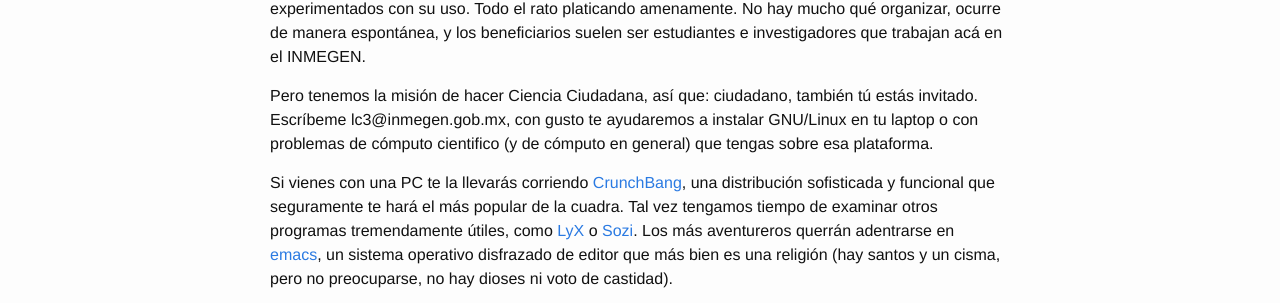
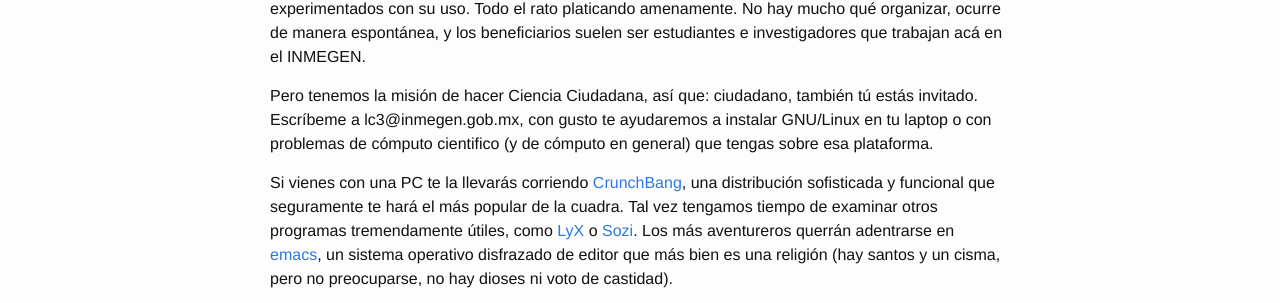
Before and after one commit to LC3-INMEGEN/LC3-INMEGEN.github.io, a Jekyll site: the page built from _posts/2015/2015-02-27-installfest_permanente.md, in a window 1280 px wide. Shown: the part 314-617 px from the top of the page. Built offline with Jekyll 4.4.1, drawn with Linux system fonts in a browser that asks for light colours; nearby versions of some CDN libraries.

```diff
--- a/_posts/2015/2015-02-27-installfest_permanente.md
+++ b/_posts/2015/2015-02-27-installfest_permanente.md
@@ -17,7 +17,7 @@ beneficiarios suelen ser estudiantes e investigadores que trabajan acá
 en el INMEGEN.
 
 Pero tenemos la misión de hacer Ciencia Ciudadana, así que: ciudadano,
-también tú estás invitado. Escríbeme lc3@inmegen.gob.mx,
+también tú estás invitado. Escríbeme a lc3@inmegen.gob.mx,
 con gusto te ayudaremos a instalar GNU/Linux en tu
 laptop o con problemas de cómputo cientifico (y de cómputo en general)
 que tengas sobre esa plataforma.
```
